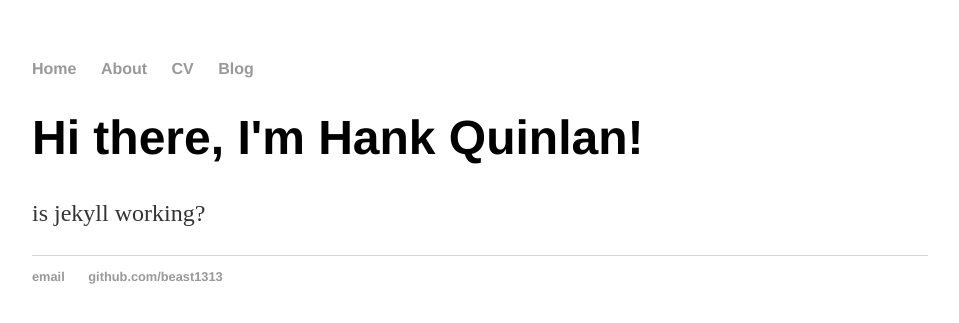
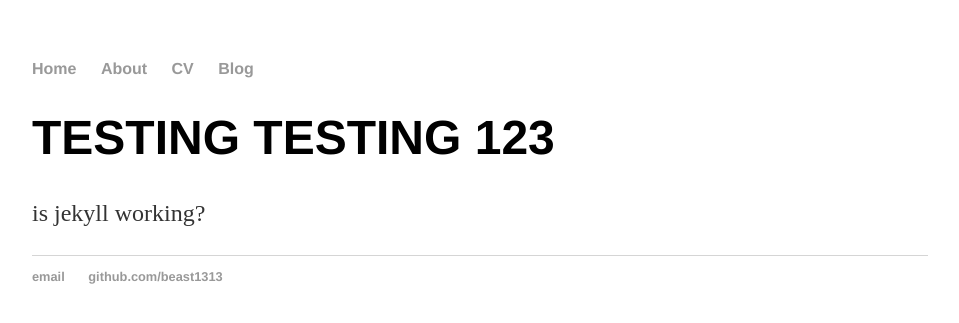
Before and after one commit to beast1313/beast1313.github.io, a Jekyll site: the page built from index.html, in a window 1280 px wide. Shown: the top 323 px of the page, without its empty margins (160-1119 px from the left). Built offline with Jekyll 4.4.1, drawn with Linux system fonts in a browser that asks for light colours.

Commit message:
Update index.html

```diff
--- a/index.html
+++ b/index.html
@@ -3,6 +3,6 @@ layout: default
 title: Brian Torrence Main Page Trying
 ---
 <div class="blurb">
-	<h1>Hi there, I'm Hank Quinlan!</h1>
+	<h1>TESTING TESTING 123</h1>
 	<p>is jekyll working?</a></p>
 </div><!-- /.blurb -->
```
